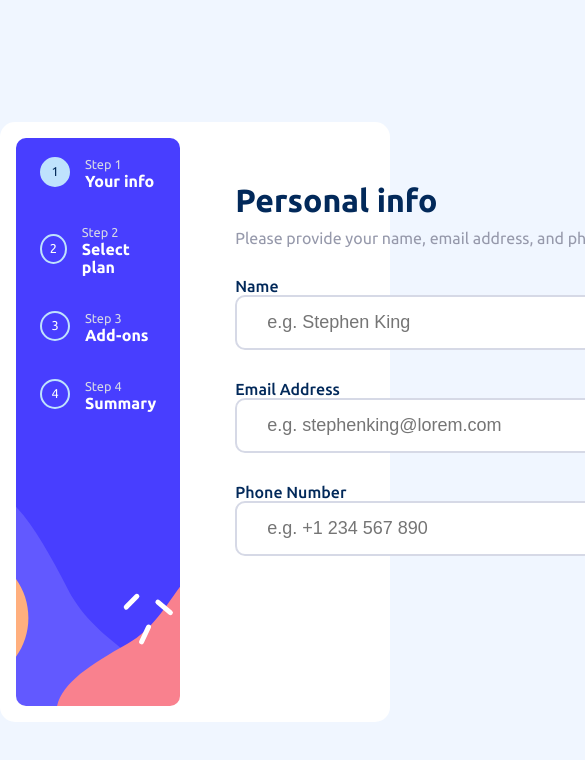
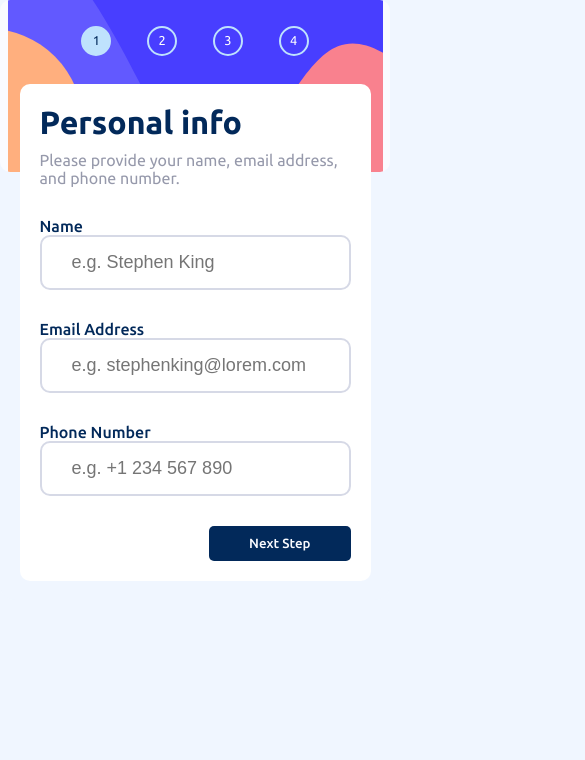
Before and after one commit to Mohan232git/multi-step-form.github.io, a plain HTML site: page index.html in a window 390 px wide. Shown: the top 760 px of the page, 585 px wide, since content can reach past the window. Drawn offline with Linux system fonts and the light colour scheme.

Commit message:
moblie-version

```diff
--- a/index.html
+++ b/index.html
@@ -24,6 +24,8 @@
 
     <div class="container">
           <div class="Sidebar">
+
+            <div class="sidebar-container">
               <div class="step-1-cont steps">
               <span class="step-1 count span-inline" id="step-number-1">1</span>
                 <div class="step-1">
@@ -48,6 +50,8 @@
               <div class="step-4">
                 <span class="steps-count"> Step 4</span>
                 <P class="Sidebar-title">Summary</P></div>
+            </div>
+
 
             </div>
           </div>
@@ -56,6 +60,9 @@
 
 
         <div class="your-info" id="page-1">
+
+          <div class="page-1-content">
+
                 <div class="heading">
                 <h2>Personal info</h2>
                 <p>Please provide your name, email address, and phone number.</p>
@@ -75,9 +82,11 @@
                   <input type="tel" id="input-box" autocomplete="off" required placeholder="e.g. +1 234 567 890">
                 </div>
                 </div>
+                <button class="btn" id="btn-1">Next Step</button>
               </form>
 
-          <button class="btn" id="btn-1">Next Step</button>
+          </div>
+
          </div>
 
 
--- a/index.js
+++ b/index.js
@@ -68,7 +68,7 @@ function emailvalidate() {
       if(isNaN(inputvalue)==false && mailinput.match(re)){
 
 
-             page1.style.left = "-600px" ;
+             page1.style.left = "-800px" ;
               page2.style.left="0px";
             step1.classList.remove("active-state");
             step2.classList.add("active-state");
@@ -142,7 +142,7 @@ function empty(){
       alert("must select your plan");
     }
     else{
-      page2.style.left="-600px";
+      page2.style.left="-800px";
       page3.style.left="0px";
       step3.classList.toggle("active-state");
       step2.classList.toggle("active-state");
@@ -158,11 +158,13 @@ function empty(){
 
 btn1.onclick=function(){
    isempty();
+   /* page2.style.left="-800px";
+   page3.style.left="0px"; */
 
 };
 perv1.onclick= function(){
   page1.style.left="0px"
-  page2.style.left = "700px"
+  page2.style.left = "800px"
   step2.classList.toggle("active-state");
   step1.classList.toggle("active-state");
 
@@ -172,28 +174,28 @@ nbtn2.onclick= function(){
 };
 
 nbtn3.onclick = function(){
-   page3.style.left="-600px";
+   page3.style.left="-800px";
    page4.style.left = "0px";
    step4.classList.toggle("active-state");
    step3.classList.toggle("active-state");
 };
 
 perv2.onclick=function(){
-  page3.style.left="600px";
+  page3.style.left="800px";
   page2.style.left="0";
   step3.classList.toggle("active-state");
    step2.classList.toggle("active-state");
 };
 
 perv3.onclick = function(){
- page4.style.left="600px"
+ page4.style.left="800px"
   page3.style.left="0";
   step3.classList.toggle("active-state");
    step4.classList.toggle("active-state");
 };
 
 confirmbtn.onclick = function(){
-  page4.style.left="-600px"
+  page4.style.left="-800px"
   thankYoupage.style.left="0";
   step4.classList.remove("active-state");
 
--- a/style.css
+++ b/style.css
@@ -126,7 +126,8 @@ body{
 
 .your-info{
     margin: 60px 60px;
-     width: 550px;
+     /* width: 550px; */
+     width: 100%;
     margin-left: 0;
     position: relative;
 }
@@ -144,6 +145,7 @@ body{
 
 .form {
     margin: 30px 0;
+    width: 80%;
 }
 
 .input-info .text-info {
@@ -160,7 +162,8 @@ body{
     padding: 15px 30px;
     font-size:18px ;
     color: var(--Marineblue);
-    width: 550px;
+    /* width: 550px; */
+    width: 100%;
     font-weight: var(--b700);
     border-radius: 10px;
     border: 2px solid;
@@ -177,11 +180,13 @@ body{
 }
 
 .your-info .btn {
-    display: inline-block;
+    display:block;
     padding: 10px 40px;
     margin-top: 30px;
-    position: absolute;
-    right: 0;
+    /* position: absolute;
+    right: 20%; */
+    width: fit-content;
+    margin-left:auto ;
     color: var(--Alabaster);
     font-weight: var(--b500);
     font-family: inherit;
@@ -192,7 +197,8 @@ body{
 
 .right-content {
     position: relative;
-    width: 550px;
+    /* width: 550px; */
+    width: 100%;
     overflow:hidden;
     transition: 0.5s;
 }
@@ -216,31 +222,32 @@ body{
 .page-2{
     position: absolute;
     top:60px;
-    width: 550px;
+    /* width: 550px; */
+    width: 80%;
     /* transition: 0.5s; */
 
 
 }
 .page-2 {
-    right: -700px;
+    right: -800px;
 }
 .page-3{
     position: absolute;
     top: 30px;
-    width: 100%;
-    right:-1200px ;
+    width: 80%;
+    right:-800px ;
     /* transition: 0.6s; */
 }
 .page-4{
     position: absolute;
     top: 60px;
-    right: -1900px;
+    right: -800px;
     /* transition: 0.5s; */
 }
 .thank-you{
     position: absolute;
     top: 0;
-    right: -600px;
+    right: -800px;
    /*  transition: 0.8s; */
 }
 
@@ -500,7 +507,7 @@ input:checked + .plan-btn p {
 /* page-4 */
 
 .page-4{
-    width: 100%;
+    width: 80%;
 }
 
 .change{
@@ -608,7 +615,7 @@ input:checked + .plan-btn p {
 
 .thank-you{
     width: 100%;
-    margin: 200px 0;
+    margin: 150px 0;
     text-align: center;
 }
 
@@ -642,3 +649,65 @@ input:checked + .plan-btn p {
 #step-number-1{
     background-color:var();
 }
+
+
+
+@media(max-width:500px) {
+    body {
+        display: block;
+        position: relative;
+        min-height: 100vh;
+    }
+     .container {
+        display: block;
+        background-color: var(--Magnolia);
+     }
+     .Sidebar {
+        background-image: url(images/bg-sidebar-mobile.svg);
+        margin: 0;
+        padding-top: 10px;
+        padding-bottom: 100px;
+     }
+     .steps > div {
+        display: none ;
+     }
+
+     .steps {
+        padding:1em;
+     }
+     .step-1-cont , .step-2-cont ,.step-3-cont ,.step-4-cont {
+        display: inline-block;
+        text-align: center;
+        /* margin: 100px auto; */
+     }
+     .steps > span {
+        display: inline-block;
+        text-align: center;
+
+    }
+     .sidebar-container {
+        width: fit-content;
+        margin: 0 auto;
+    }
+
+    .right-content {
+        display: block;
+        position: absolute;
+        top: 10%;
+        padding: 20px;
+        border-radius: 10px;
+        background-color: var(--White);
+        width: 90%;
+        margin-right: 5%;
+        margin-left: 5%;
+    }
+    .your-info {
+        margin: 0;
+    }
+    .form {
+        margin: 0;
+        width: 100%;
+    }
+
+
+}
```
Lines whose indentation alone changed are shown as unchanged.
